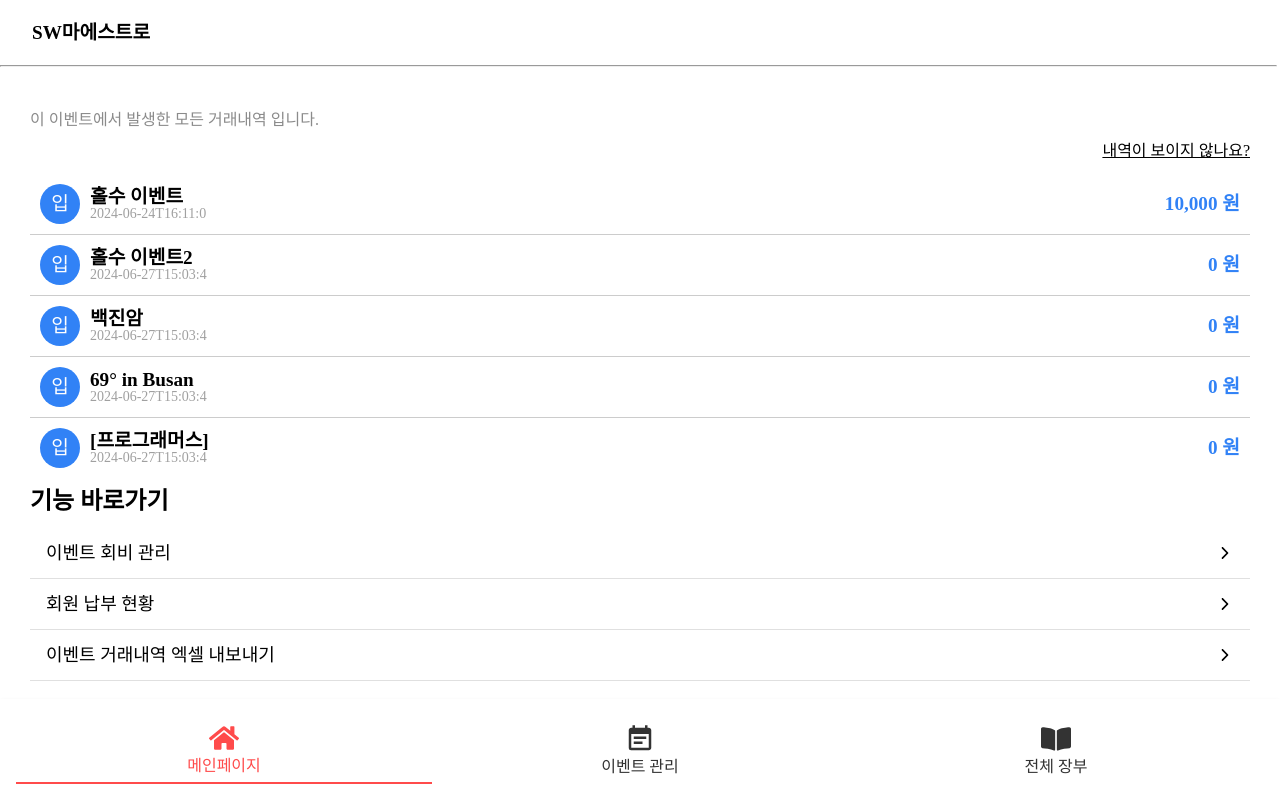
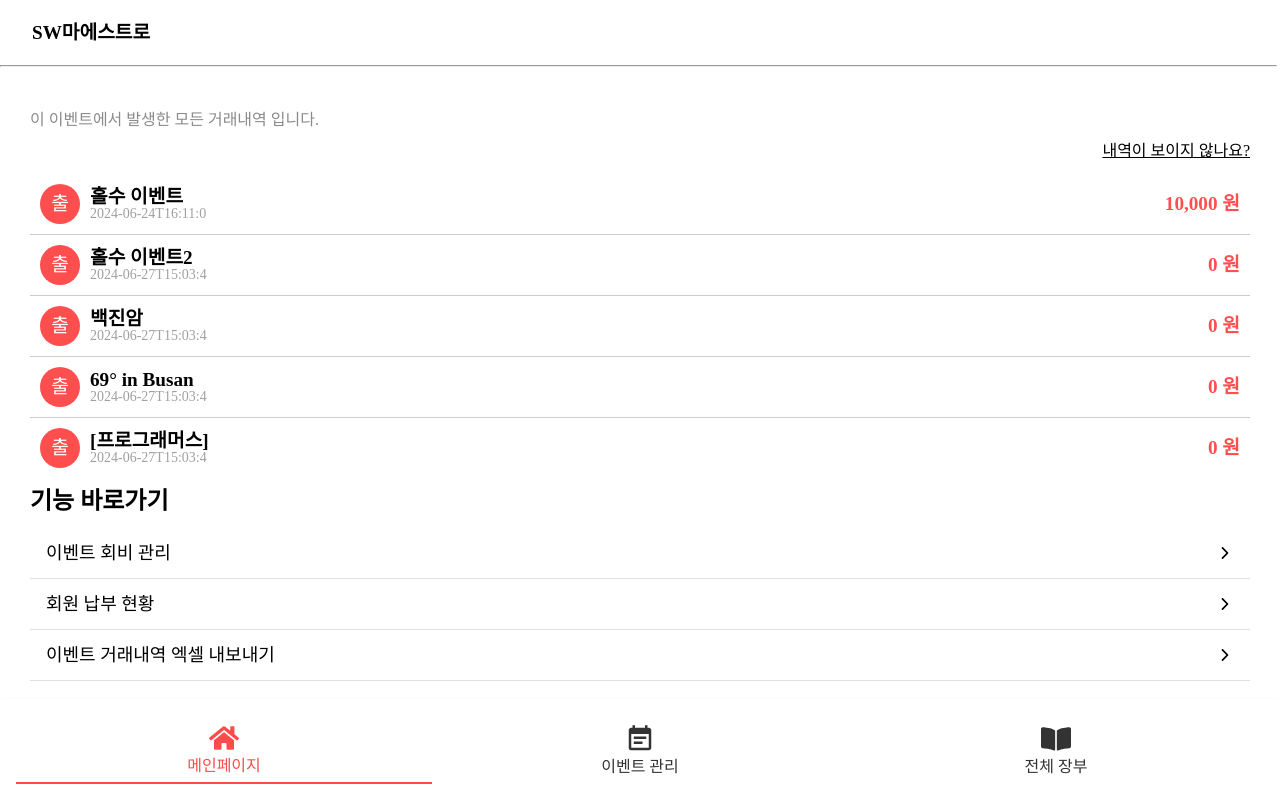
Before and after one commit to swm-backstage/movis-web, a React (Vite) app: page /clubs/1/events/1 in a window 1280 px wide. Built offline with nearby package versions, Linux system fonts and the light colour scheme; no server answers.

Commit message:
fix: #6 #7 입출 표시 오류 수정

```diff
--- a/src/event/components/EventLog.jsx
+++ b/src/event/components/EventLog.jsx
@@ -74,7 +74,7 @@ export default function EventLog({e}) {
             <ElementLog onClick={() => setShowModal(true)}>
                 <ElementLeft>
                     {
-                        e.amount >= 0 ? (
+                        e.status === "FEE" ? (
                             <CircleForType $color={colorSet.deposit}>입</CircleForType>
                         ) : (
                             <CircleForType $color={colorSet.withdraw}>출</CircleForType>
@@ -87,7 +87,7 @@ export default function EventLog({e}) {
                     </TitleContainer>
                 </ElementLeft>
                 <ElementRight
-                    $color={e.amount >= 0
+                    $color={e.status === "FEE"
                         ? `${colorSet.deposit}` : `${colorSet.withdraw}`}
                     >
                     {e.amount?.toLocaleString()} 원
--- a/src/event/eventUnclassified/components/UnclassifiedLog.jsx
+++ b/src/event/eventUnclassified/components/UnclassifiedLog.jsx
@@ -87,7 +87,7 @@ export default function UnclassifiedLog({e}) {
                     </TitleContainer>
                 </ElementLeft>
                 <ElementRight
-                    $color={e.amount >= 0
+                    $color={e.status === "FEE"
                         ? `${colorSet.deposit}` : `${colorSet.withdraw}`}
                     >
                     {e.amount?.toLocaleString()} 원
```
